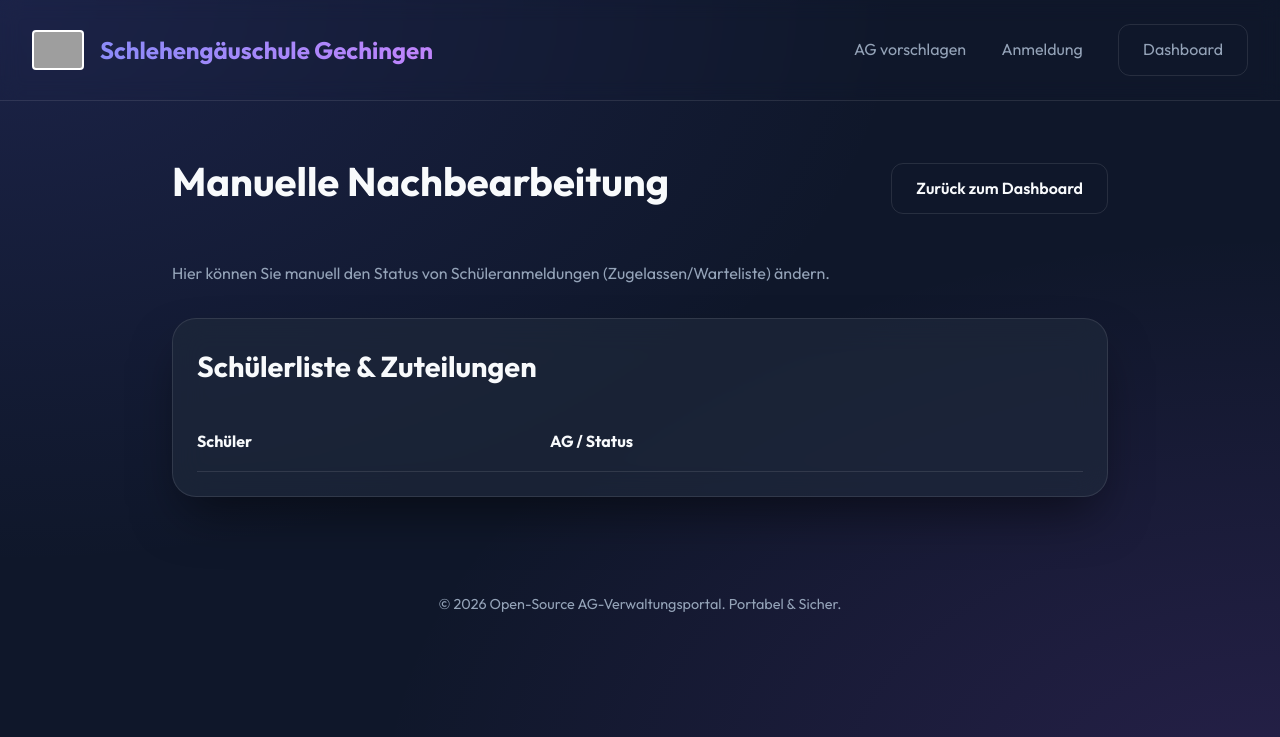
After one commit to ruben-sch/schul-ag-portal-gechingen, a Django app: page /manual-intervention/ in a window 1280 px wide. The commit adds this page. Shown: the top 737 px of the page. Run offline with Django 4.2, Linux system fonts and the light colour scheme; the visitor is signed in with stand-in values (Sample User, id 1); lists and menus that the app fills with data are empty; grey boxes are pictures that could not be loaded.

Commit message:
finalize 1

```diff
--- a/ags/models.py
+++ b/ags/models.py
@@ -60,6 +60,9 @@ class SchuelerProfile(models.Model):
     class Meta:
         verbose_name = "Schüler"
         verbose_name_plural = "Schüler"
+        constraints = [
+            models.UniqueConstraint(fields=['user', 'name'], name='unique_child_per_parent')
+        ]
 
     def __str__(self):
         return f"{self.name} (Klasse {self.klassenstufe})"
@@ -98,6 +101,7 @@ class ArchivEintrag(models.Model):
     ag_name = models.CharField(max_length=200)
     halbyahr = models.CharField(max_length=20, help_text="z.B. 2023/24_H1")
     status = models.CharField(max_length=20)
+    details = models.JSONField(default=dict, blank=True, help_text="Alle Details zur Zuteilung (AG-Zeiten, Ort etc.)")
     datum = models.DateTimeField(auto_now_add=True)
 
     class Meta:
--- /dev/null
+++ b/ags/templates/ags/manual_intervention.html
@@ -0,0 +1,73 @@
+{% extends 'base.html' %}
+
+{% block content %}
+<div style="max-width: 1200px; margin: 0 auto;">
+    <div style="display: flex; justify-content: space-between; align-items: center; margin-bottom: 2rem;">
+        <h1>Manuelle Nachbearbeitung</h1>
+        <a href="{% url 'stats_dashboard' %}" class="btn btn-outline">Zurück zum Dashboard</a>
+    </div>
+
+    <p style="color: var(--text-muted); margin-bottom: 2rem;">
+        Hier können Sie manuell den Status von Schüleranmeldungen (Zugelassen/Warteliste) ändern.
+    </p>
+
+    <div class="card" style="padding: 1.5rem;">
+        <h2>Schülerliste & Zuteilungen</h2>
+        <div style="overflow-x: auto;">
+            <table style="width: 100%; border-collapse: collapse;">
+                <thead>
+                    <tr style="text-align: left; border-bottom: 1px solid var(--border);">
+                        <th style="padding: 1rem 0;">Schüler</th>
+                        <th style="padding: 1rem 0;">AG / Status</th>
+                    </tr>
+                </thead>
+                <tbody>
+                    {% for student in students %}
+                    <tr style="border-bottom: 1px solid var(--border);">
+                        <td style="padding: 1rem 0;">
+                            <strong>{{ student.name }}</strong> (Klasse {{ student.klassenstufe }})
+                        </td>
+                        <td style="padding: 1rem 0;">
+                            {% for anm in student.anmeldungen.all %}
+                            <div
+                                style="margin-bottom: 1rem; padding: 0.5rem; background: var(--bg); border-radius: 6px;">
+                                <div style="display: flex; justify-content: space-between; align-items: center;">
+                                    <span>
+                                        {{ anm.ag.name }}
+                                        {% if anm.status == 'ACCEPTED' %}
+                                        <span class="badge"
+                                            style="background: rgba(34, 197, 94, 0.2); color: #4ade80;">Zugelassen</span>
+                                        {% else %}
+                                        <span class="badge"
+                                            style="background: rgba(239, 68, 68, 0.2); color: #f87171;">Warteliste</span>
+                                        {% endif %}
+                                    </span>
+                                    <form method="post" style="display: inline;">
+                                        {% csrf_token %}
+                                        <input type="hidden" name="anmeldung_id" value="{{ anm.id }}">
+                                        <input type="hidden" name="action" value="toggle_status">
+                                        <button type="submit" class="btn btn-outline"
+                                            style="padding: 0.25rem 0.5rem; font-size: 0.8rem;">
+                                            {% if anm.status == 'ACCEPTED' %}
+                                                Auf Warteliste setzen
+                                            {% else %}
+                                                Zulassen
+                                            {% endif %}
+                                        </button>
+                                    </form>
+                                </div>
+                            </div>
+        </div>
+    </div>
+    {% empty %}
+    <span style="color: var(--text-muted);">Keine Anmeldungen</span>
+    {% endfor %}
+    </td>
+    </tr>
+    {% endfor %}
+    </tbody>
+    </table>
+</div>
+</div>
+</div>
+{% endblock %}
--- a/ags/templates/ags/stats.html
+++ b/ags/templates/ags/stats.html
@@ -8,7 +8,11 @@
         <h1>Zuteilungs-Statistik</h1>
         <p style="color: var(--text-muted);">Auswertung des Losverfahrens und der aktuellen Auslastung.</p>
     </div>
-    <div style="display: flex; gap: 1rem;">
+    <div style="display: flex; gap: 1rem; align-items: center;">
+        <a href="{% url 'stats_export' %}" target="_blank" class="btn btn-outline" style="text-decoration: none;">📄
+            PDF/Druck</a>
+        <a href="{% url 'manual_intervention' %}" class="btn btn-outline" style="text-decoration: none;">✏️
+            Korrektur</a>
         <a href="/run-lottery-internal/" class="btn btn-primary">Losverfahren jetzt starten</a>
     </div>
 </div>
--- a/ags/urls.py
+++ b/ags/urls.py
@@ -9,5 +9,7 @@ urlpatterns = [
     path('login/', views.request_magic_link, name='login'),
     path('dashboard/', views.dashboard, name='dashboard'),
     path('stats/', views.stats_dashboard, name='stats_dashboard'),
+    path('stats/export/', views.stats_export, name='stats_export'),
+    path('manual-intervention/', views.manual_intervention, name='manual_intervention'),
     path('run-lottery-internal/', views.run_lottery_view, name='run_lottery_internal'),
 ]
--- a/ags/views.py
+++ b/ags/views.py
@@ -3,10 +3,14 @@ from django.contrib.auth.models import User
 from django.contrib import messages
 from django.urls import reverse
 from django.conf import settings
+from datetime import datetime
+from django.db.models import Count, Sum, Min, Max, Q
+from django.contrib.auth.decorators import login_required, user_passes_test
 from sesame.utils import get_query_string
 from .forms import AGProposalForm, SchuelerFirstStepForm, LoginForm
 from .models import AG, SchuelerProfile, Anmeldung, AppConfig
 from .utils import run_lottery
+
 
 def landing(request):
     return render(request, 'ags/landing.html')
@@ -131,8 +135,6 @@ def request_magic_link(request):
         form = LoginForm()
     return render(request, 'ags/login.html', {'form': form})
 
-from django.contrib.auth.decorators import login_required
-
 @login_required
 def dashboard(request):
     # Determine if user is schueler and/or leiter
@@ -171,10 +173,6 @@ def dashboard(request):
         'managed_ags': managed_ags,
         'is_parent': profiles.exists()
     })
-
-from django.db.models import Count, Sum, Min, Max, Q
-from django.contrib.auth.decorators import user_passes_test
-from django.db import models
 
 @user_passes_test(lambda u: u.is_staff)
 def stats_dashboard(request):
@@ -244,3 +242,45 @@ def run_lottery_view(request):
     run_lottery()
     messages.success(request, "Das Losverfahren wurde erfolgreich durchgeführt.")
     return redirect('stats_dashboard')
+
+@user_passes_test(lambda u: u.is_staff)
+def manual_intervention(request):
+    if request.method == 'POST':
+        action = request.POST.get('action')
+        anm_id = request.POST.get('anmeldung_id')
+
+        try:
+            anm = Anmeldung.objects.get(id=anm_id)
+            if action == 'toggle_status':
+                anm.status = 'REJECTED' if anm.status == 'ACCEPTED' else 'ACCEPTED'
+                anm.save()
+                messages.success(request, f"Status für {anm.schueler.name} in {anm.ag.name} geändert.")
+        except Exception as e:
+            messages.error(request, f"Fehler: {str(e)}")
+
+        return redirect('manual_intervention')
+
+    # Data for display
+    ags = AG.objects.filter(status='APPROVED').prefetch_related('anmeldungen__schueler')
+    students = SchuelerProfile.objects.prefetch_related('anmeldungen__ag').order_by('name')
+
+    return render(request, 'ags/manual_intervention.html', {
+        'ags': ags,
+        'students': students
+    })
+
+@user_passes_test(lambda u: u.is_staff)
+def stats_export(request):
+    # This view is optimized for printing
+    ag_stats = AG.objects.filter(status='APPROVED').annotate(
+        reg_count=Count('anmeldungen'),
+        acc_count=Count('anmeldungen', filter=Q(anmeldungen__status='ACCEPTED'))
+    ).prefetch_related('anmeldungen__schueler')
+
+    total_schueler = SchuelerProfile.objects.count()
+
+    return render(request, 'ags/stats_export.html', {
+        'ag_stats': ag_stats,
+        'total_schueler': total_schueler,
+        'date': datetime.now()
+    })
```
Also changed, not shown: ags/management/commands/next_semester.py (+7 -1 lines), ags/templates/ags/stats_export.html (added, +62 -0 lines), config/settings.py (+14 -1 lines), ags/migrations/0002_archiveintrag_details_and_more.py (added).
